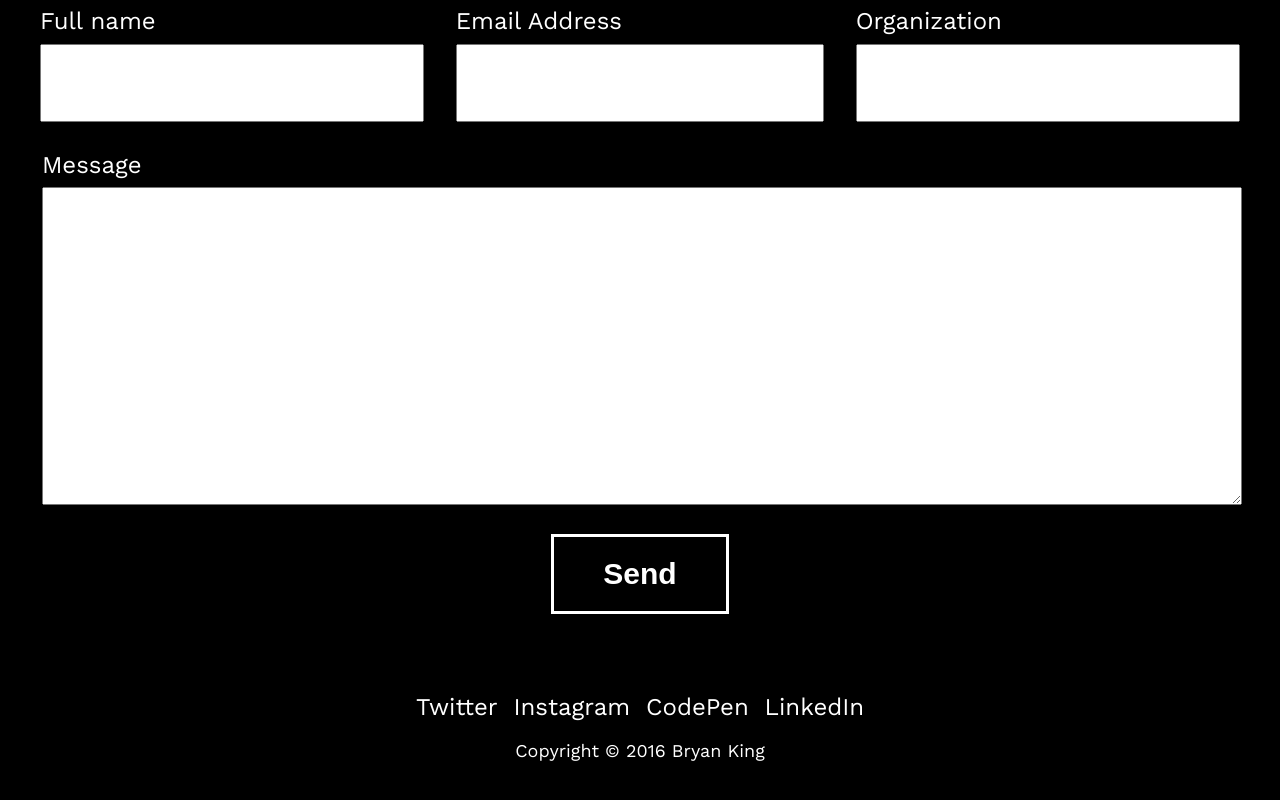
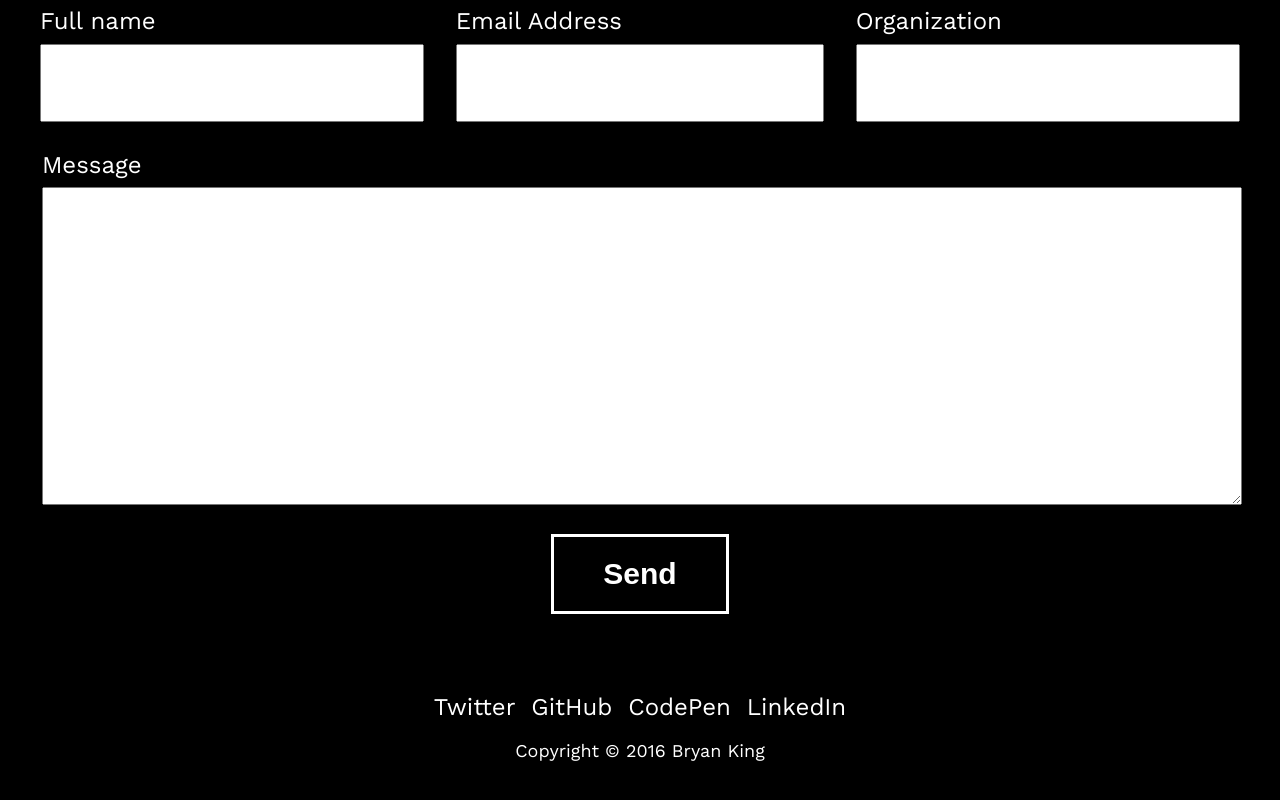
Before and after one commit to boldlybryan/brykng-static, a website: page index.html in a window 1280 px wide. Shown: the part 3505-4305 px from the top of the page. Drawn offline with nearby package versions, Linux system fonts and the light colour scheme.

Commit message:
Changing Instagram to Github in footer

```diff
--- a/index.html
+++ b/index.html
@@ -103,7 +103,7 @@
     <footer class="pt5">
       <nav class="flex justify-center mb2">
         <a href="https://twitter.com/brykng" class="text-white text-nounderline px1">Twitter</a>
-        <a href="https://instagram.com/brykng" class="text-white text-nounderline px1">Instagram</a>
+        <a href="https://github.com/brykng" class="text-white text-nounderline px1">GitHub</a>
         <a href="https://codepen.io/brykng" class="text-white text-nounderline px1">CodePen</a>
         <a href="https://linkedin.com/in/brykng" class="text-white text-nounderline px1">LinkedIn</a>
       </nav>
```
